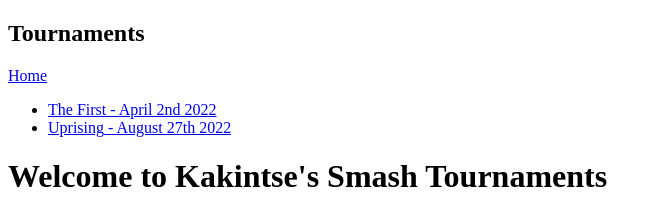
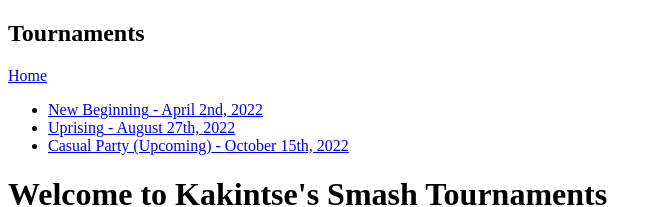
Before and after one commit to kakintsez/Smash-Tournament, a React (Create React App) app: page / in a window 1280 px wide. Shown: the top 207 px of the page, without its empty margins (0-662 px from the left). Built offline with nearby package versions, Linux system fonts and the light colour scheme.

Commit message:
Plan out more features and functionalities

```diff
--- a/src/components/Home/index.js
+++ b/src/components/Home/index.js
@@ -2,8 +2,9 @@ import { Link, NavLink, useParams } from "react-router-dom";
 import './Home.css';
 
 const Home = ({ tournaments }) => {
-    const last = tournaments.length-1
-    const recentTourn = tournaments[last];
+    // Finding most recent tournament that isn't upcoming
+    // debugger
+    const recentTourn = tournaments.find(tournament => tournament.recent === true)
     const recentLogoURL = recentTourn.top_eight_img;
     return (
         <div className="home">
--- a/src/data/smashObject.js
+++ b/src/data/smashObject.js
@@ -6,19 +6,30 @@ const smashObject = {
     "tournaments": [
         {
             "id": 1,
-            "name": "The First",
-            "date": "April 2nd 2022",
+            "name": "New Beginning",
+            "date": "April 2nd, 2022",
             "entrants": 11,
-            "participants": [
-                1
-            ]
+            "participants": [1,2],
+            "top_eight_img": "",
+            "recent": false
         },
         {
             "id": 2,
             "name": "Uprising",
-            "date": "August 27th 2022",
+            "date": "August 27th, 2022",
             "entrants": 15,
-            "top_eight_img": "https://i.imgur.com/ULt3pkh.png"
+            "participants": [1,2,3],
+            "top_eight_img": "https://i.imgur.com/ULt3pkh.png",
+            "recent": true
+        },
+        {
+            "id": 3,
+            "name": "Casual Party (Upcoming)",
+            "date": "October 15th, 2022",
+            "entrants": 0,
+            "participants": [],
+            "top_eight_img": "",
+            "recent": false
         }
     ],
     "players": [
```
Also changed, not shown: 1 other file (tests, documents, lock files or other folders).
